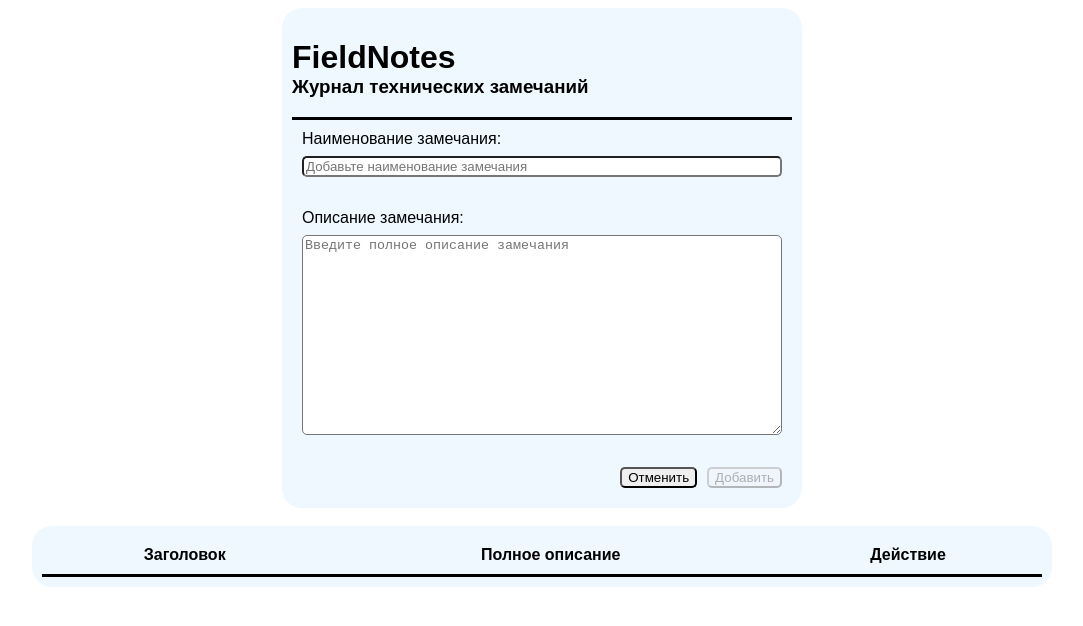
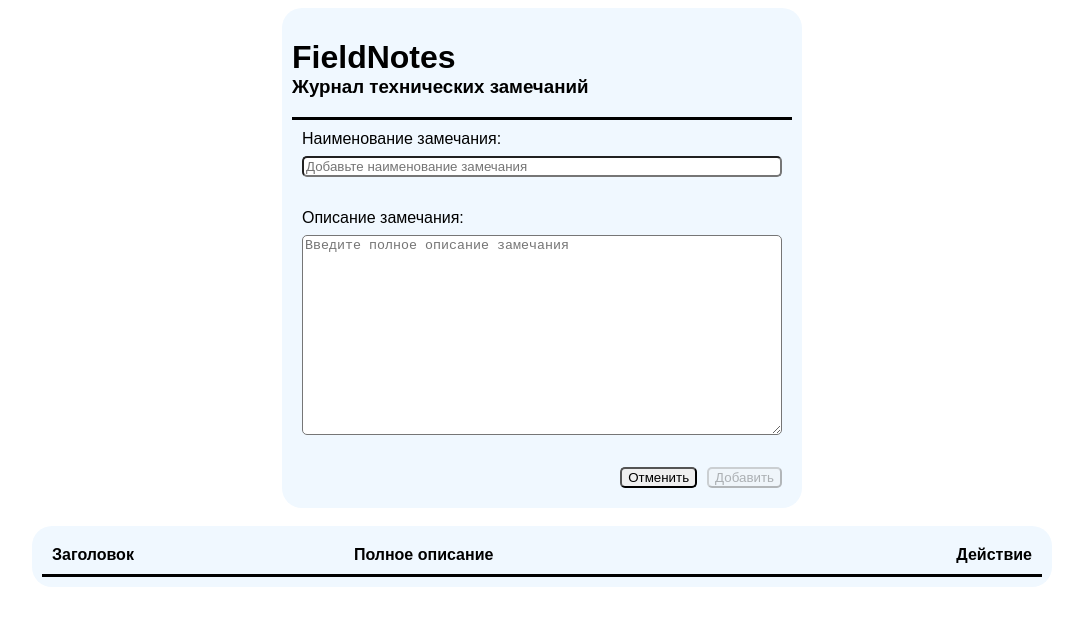
Before and after one commit to EvgeniiPetrov/FieldNotes, a Vue app in the folder frontend/: page / in a window 1280 px wide. Shown: the top 626 px of the page, without its empty margins (98-1181 px from the left). Built offline with nearby package versions, Linux system fonts and the light colour scheme.

Commit message:
wip: adjust words break

```diff
--- a/frontend/src/App.vue
+++ b/frontend/src/App.vue
@@ -161,9 +161,27 @@ function addValueToNotes(noteTitle: string, noteDescription: string) {
 
   th{
     padding: 10px;
-    text-align: center;
     border-inline-width: thin;
     border-bottom: solid black;
+  }
+
+  th:nth-child(1){
+    width: 30%;
+    text-align: left;
+    white-space: normal;
+    word-break: break-word;
+  }
+
+  th:nth-child(2){
+    width: 50%;
+    text-align: left;
+    white-space: normal;
+    word-break: break-all;
+  }
+
+  th:nth-child(3){
+    width: 20%;
+    text-align: right;
   }
 
   td.align-left {
@@ -215,12 +233,8 @@ function addValueToNotes(noteTitle: string, noteDescription: string) {
   }
   .bottomTable{
     width: 100%;
+    table-layout: fixed;
     border-collapse: collapse
   }
 
-  .deleteButtonInTable{
-    justify-content: right;
-    text-align: right;
-  }
-
 </style>
```
